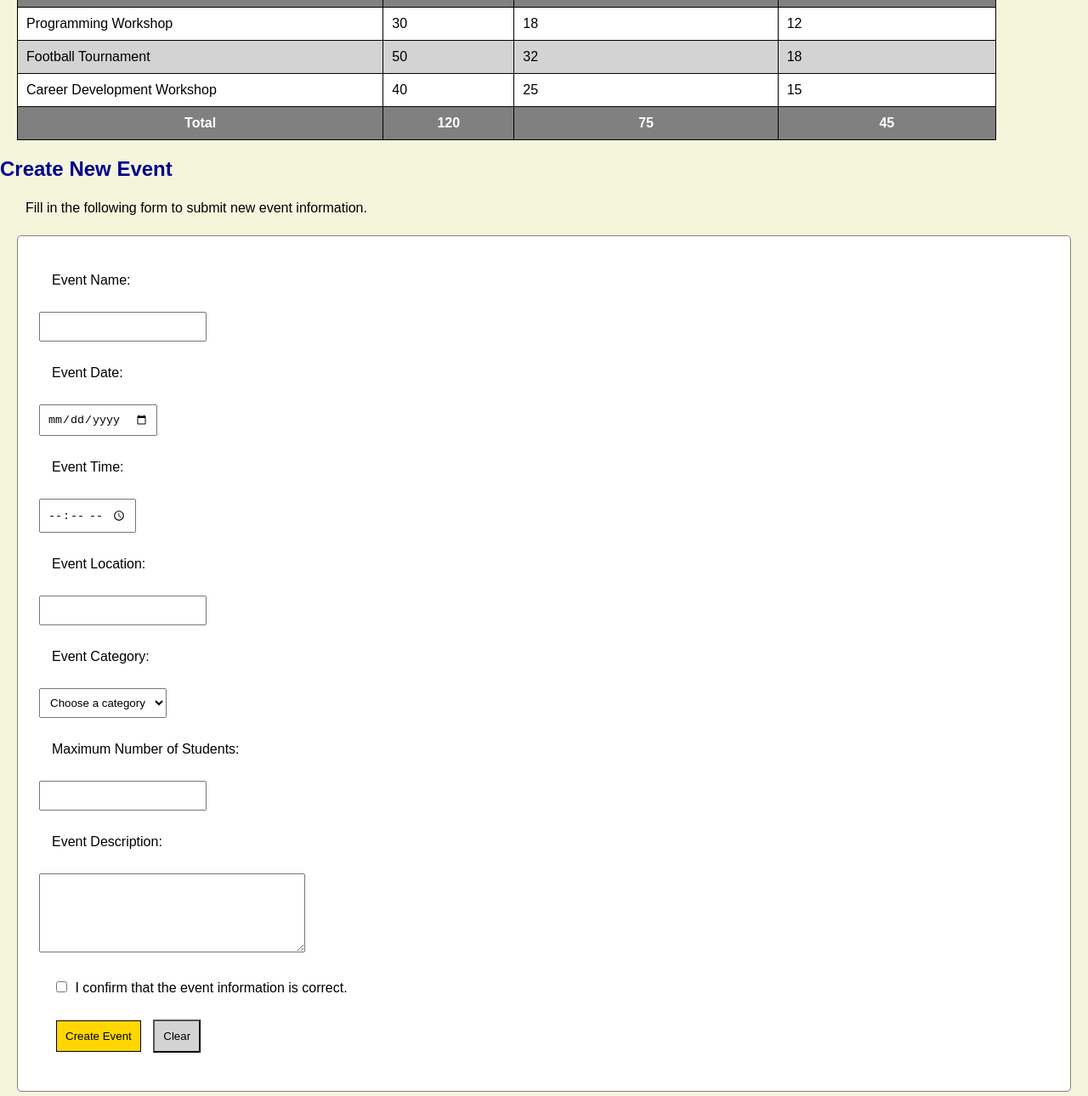
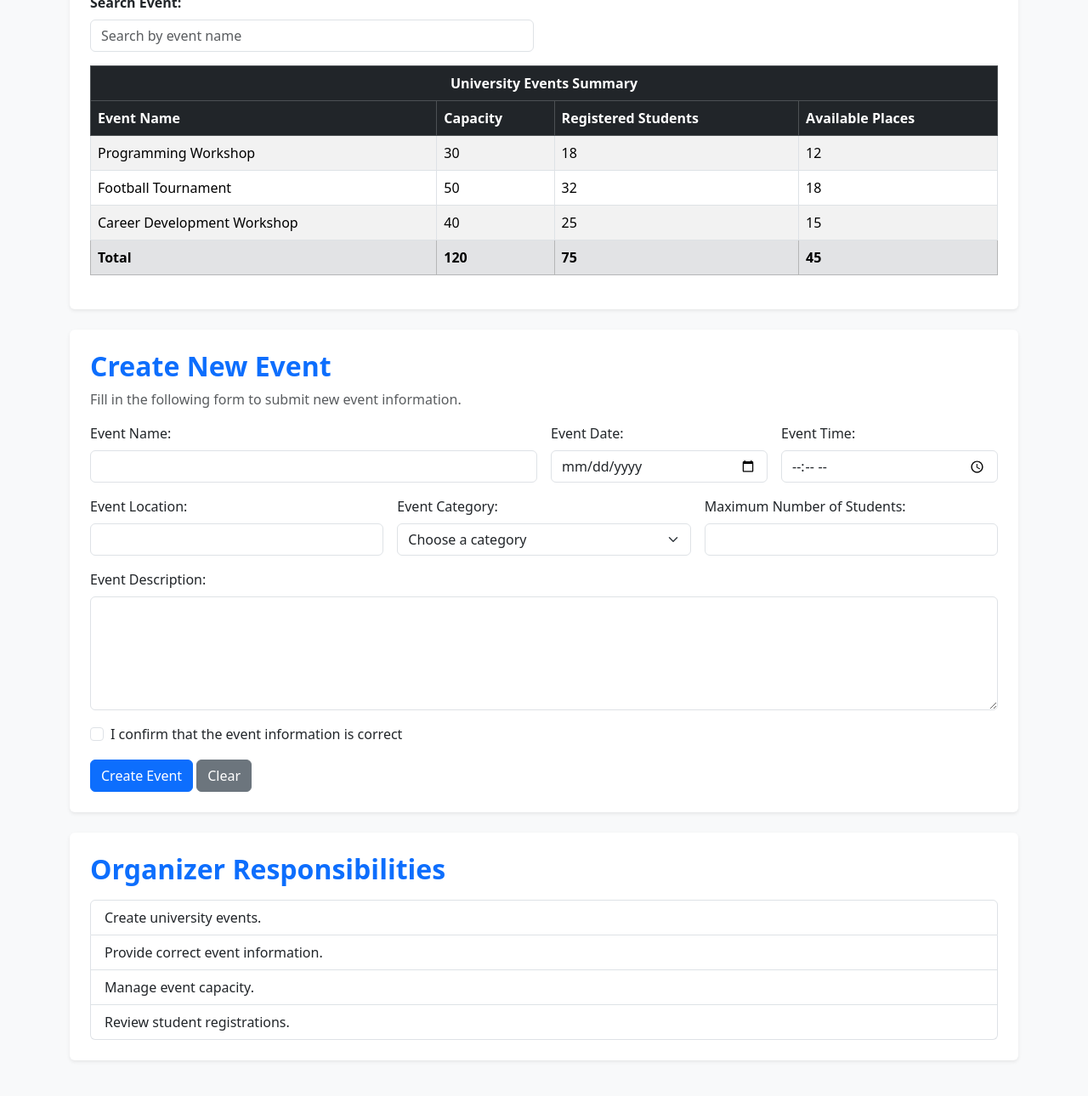
Before and after one commit to s144105-999/UniEvents, a plain HTML site: page organizer.html in a window 1280 px wide. Shown: the part 590-1880 px from the top of the page at 85% size. Drawn offline with nearby package versions, Linux system fonts and the light colour scheme.

Commit message:
update organizer class

```diff
--- a/organizer.html
+++ b/organizer.html
@@ -5,38 +5,61 @@
     <meta charset="UTF-8">
     <title>UniEvents - Organizer Dashboard</title>
     <meta name="viewport" content="width=device-width, initial-scale=1.0">
-    <link rel="stylesheet" href="style.css">
+    <link rel="stylesheet" href="https://cdn.jsdelivr.net/npm/bootstrap@5.3.3/dist/css/bootstrap.min.css">
 </head>
-<body>
+<body class="bg-light">
 
-<header>
-    <img src="logo.png" alt="UniEvents Logo" width="100">
-    <h1>UniEvents</h1>
-    <p>University Events & Registration Platform</p>
+<header class="bg-dark text-white text-center py-4">
+    <img src="logo.png" alt="UniEvents Logo" width="100" class="img-fluid">
+    <h1 class="mt-2">UniEvents</h1>
+    <p class="mb-0">University Events & Registration Platform</p>
 </header>
 
-<nav>
-    <a href="index.html">Home</a>
-    <a href="events.html">Events</a>
-    <a href="details.html">Event Details</a>
-    <a href="my-events.html">My Events</a>
-    <a href="organizer.html">Organizer</a>
-    <a href="feedback.html">Feedback</a>
-    <a href="about.html">About Us</a>
-    <a href="contact.html">Contact Us</a>
-</nav>
+<nav class="navbar navbar-expand-lg navbar-dark bg-secondary">
+        <div class="container">
+            <a class="navbar-brand" href="index.html">UniEvents</a>
 
-<main>
+            <button class="navbar-toggler" type="button" data-bs-toggle="collapse" data-bs-target="#mainNav"
+                aria-controls="mainNav" aria-expanded="false" aria-label="Toggle navigation">
+                <span class="navbar-toggler-icon"></span>
+            </button>
 
-<h2>Organizer Dashboard</h2>
-<p>Welcome to the UniEvents Organizer Dashboard.</p>
-<p>Here you can view event information and create new events.</p>
+            <div class="collapse navbar-collapse" id="mainNav">
+                <ul class="navbar-nav">
+                    <li class="nav-item"><a class="nav-link" href="index.html">Home</a></li>
+                    <li class="nav-item"><a class="nav-link" href="events.html">Events</a></li>
+                    <li class="nav-item"><a class="nav-link" href="details.html">Event Details</a></li>
+                    <li class="nav-item"><a class="nav-link" href="my-events.html">My Events</a></li>
+                    <li class="nav-item"><a class="nav-link active" href="organizer.html">Organizer</a></li>
+                    <li class="nav-item"><a class="nav-link" href="feedback.html">Feedback</a></li>
+                    <li class="nav-item"><a class="nav-link" href="about.html">About Us</a></li>
+                    <li class="nav-item"><a class="nav-link" href="contact.html">Contact Us</a></li>
+                </ul>
+            </div>
+        </div>
+    </nav>
 
-<h2>Events Summary</h2>
+<main class="container my-5">
+    <div class="bg-white rounded shadow-sm p-4 mb-4">
 
-<table>
+<h2 class="text-primary fw-bold">Organizer Dashboard</h2>
+<p class="mb-1">Welcome to the UniEvents Organizer Dashboard.</p>
+<p class="text-muted mb-0">Here you can view event information and create new events.</p>
+    </div>
+
+<div class="bg-white rounded shadow-sm p-4 mb-4">
+<h2 class="text-primary fw-bold">Events Summary</h2>
+<div class="row mb-3">
+            <div class="col-md-6">
+            <label for="searchSummary" class="form-label fw-bold">Search Event: </label>
+            <input type="text" id="searchSummary" class="form-control" placeholder="Search by event name" onkeyup="searchSummaryEvents()">
+            </div>
+        </div>
+<div class="table-responsive">
+<table class="table table-striped table-bordered">
+    <thead class="table-dark">
     <tr>
-        <th colspan="4">University Events Summary</th>
+        <th colspan="4" class="text-center">University Events Summary</th>
     </tr>
     <tr>
         <th>Event Name</th>
@@ -44,90 +67,144 @@
         <th>Registered Students</th>
         <th>Available Places</th>
     </tr>
-    <tr>
-        <td>Programming Workshop</td>
-        <td>30</td>
-        <td>18</td>
-        <td>12</td>
-    </tr>
-    <tr>
-        <td>Football Tournament</td>
-        <td>50</td>
-        <td>32</td>
-        <td>18</td>
-    </tr>
-    <tr>
-        <td>Career Development Workshop</td>
-        <td>40</td>
-        <td>25</td>
-        <td>15</td>
-    </tr>
-    <tr>
-        <th>Total</th>
-        <th>120</th>
-        <th>75</th>
-        <th>45</th>
-    </tr>
+    </thead>
+    <tbody id="summaryBody"></tbody>
+
 </table>
+</div></div>
+<div class="bg-white rounded shadow-sm p-4 mb-4">
+<h2 class="text-primary fw-bold">Create New Event</h2>
+<p class="text-muted">Fill in the following form to submit new event information.</p>
 
-<h2>Create New Event</h2>
-<p>Fill in the following form to submit new event information.</p>
+<form action="https://httpbin.org/get" method="get" id="createEventForm" onsubmit="addOrganizerEvent(event)" class="row g-3">
 
-<form action="https://httpbin.org/get" method="get">
-
-    <p>Event Name:</p>
-    <input type="text" name="eventname" required>
-
-    <p>Event Date:</p>
-    <input type="date" name="eventdate" required>
-
-    <p>Event Time:</p>
-    <input type="time" name="eventtime" required>
-
-    <p>Event Location:</p>
-    <input type="text" name="location" required>
-
-    <p>Event Category:</p>
-    <select name="category" required>
+    <div class="col-md-6">
+                <label class="form-label">Event Name: </label>
+                <input type="text" id="orgEventName" class="form-control" required></div>
+            <div class="col-md-3">
+                <label class="form-label">Event Date: </label>
+                <input type="date" id="orgEventDate" class="form-control" required></div>
+            <div class="col-md-3">
+                <label class="form-label">Event Time: </label>
+                <input type="time" id="orgEventTime" class="form-control" required></div>
+            <div class="col-md-4">
+                <label class="form-label">Event Location:</label>
+                <input type="text" id="orgLocation" class="form-control" required>
+    </div>
+    <div class="col-md-4">
+    <label class="form-label">Event Category:</label>
+    <select name="category" id="orgCategory" class="form-select" required>
         <option value="">Choose a category</option>
         <option value="Academic">Academic</option>
         <option value="Sports">Sports</option>
         <option value="Career">Career</option>
         <option value="Other">Other</option>
-    </select>
+    </select></div>
+    <div class="col-md-4">
+    <label class="form-label">Maximum Number of Students:</label>
+    <input type="number" name="capacity" min="1" id="orgCapacity" class="form-control" required>
+</div>
 
-    <p>Maximum Number of Students:</p>
-    <input type="number" name="capacity" min="1" required>
+<div class="col-12">
+    <label class="form-label">Event Description:</label>
+    <textarea name="description" rows="5" cols="35" id="orgDescription" class="form-control" required></textarea>
+    </div>
 
-    <p>Event Description:</p>
-    <textarea name="description" rows="5" cols="35" required></textarea>
+    <div class="col-12">
+    <div class="form-check">
+        <input type="checkbox" name="confirm" value="yes" class="form-check-input" id="orgConfirm" required>
+        <label class="form-check-label" for="orgConfirm">I confirm that the event information is correct
+    </label>
+    </div></div>
 
-    <p>
-        <input type="checkbox" name="confirm" value="yes" required>
-        I confirm that the event information is correct.
-    </p>
 
-    <p>
-        <input type="submit" value="Create Event">
-        <input type="reset" value="Clear">
-    </p>
+    <div class="col-12">
+        <button type="submit" value="Create Event" class="btn btn-primary">Create Event</button>
+        <button type="reset" value="Clear" class="btn btn-secondary">Clear</button>
+    </div>
+</form></div>
 
-</form>
+<div class="bg-white rounded shadow-sm p-4">
+<h2 class="text-primary fw-bold">Organizer Responsibilities</h2>
 
-<h2>Organizer Responsibilities</h2>
-
-<ul>
-    <li>Create university events.</li>
-    <li>Provide correct event information.</li>
-    <li>Manage event capacity.</li>
-    <li>Review student registrations.</li>
+<ul class="list-group mt-3">
+    <li class="list-group-item">Create university events.</li>
+    <li class="list-group-item">Provide correct event information.</li>
+    <li class="list-group-item">Manage event capacity.</li>
+    <li class="list-group-item">Review student registrations.</li>
 </ul>
+</div>
 
 </main>
 
-<footer>
-    <p>2026 UniEvents - Sultan Qaboos University</p>
+<footer class="bg-dark text-white text-center py-3 mt-5">
+    <p class="mb-0">2026 UniEvents - Sultan Qaboos University</p>
 </footer>
+<script src="https://cdn.jsdelivr.net/npm/bootstrap@5.3.3/dist/js/bootstrap.bundle.min.js"></script>
+<script>
+    //this function help to create an event object with the required properties
+    function OrganizerEvent(name,capacity,registered){
+        this.name=name;
+        this.capacity=capacity;
+        this.registered=registered;
+        this.available=capacity-registered;}
+
+    let summaryArray=[
+        new OrganizerEvent("Programming Workshop",30,18),
+        new OrganizerEvent("Football Tournament",50,32),
+        new OrganizerEvent("Career Development Workshop",40,25)];
+
+    //this function display the summary table with the events information
+    function displaySummaryTable(list){
+        let tbody=document.getElementById("summaryBody");
+        tbody.innerHTML="";
+        let totalCapacity=0;
+        let totalRegistered=0;
+        let totalAvailable=0;
+        for (let i=0;i<list.length;i++){
+            totalCapacity +=list[i].capacity;
+            totalRegistered +=list[i].registered;
+            totalAvailable +=list[i].available;
+            let row = "<tr>"+
+                "<td>"+list[i].name+"</td>" +
+                "<td>"+list[i].capacity+"</td>" +
+                "<td>"+list[i].registered+"</td>" +
+                "<td>"+list[i].available+"</td>" +
+                "</tr>";
+            tbody.innerHTML +=row;}
+
+        //add the total of therow at the bottom of the table
+        let totalRow="<tr class='table-secondary'>"+
+            "<th>Total</th>"+
+            "<th>"+totalCapacity+"</th>" +
+            "<th>"+totalRegistered+"</th>" +
+            "<th>"+totalAvailable+"</th>" +
+            "</tr>";
+        tbody.innerHTML+=totalRow;}
+    // this function add new event from the form to summaryArray
+    function addOrganizerEvent(event){
+        event.preventDefault();
+        const name=document.getElementById("orgEventName").value;
+        const capacity=parseInt(document.getElementById("orgCapacity").value);
+        // the new event begin with 0 registered students
+        const newEvent=new OrganizerEvent(name,capacity,0);
+        summaryArray.push(newEvent);
+        displaySummaryTable(summaryArray);
+        document.getElementById("createEventForm").reset();}
+
+    // this function help to search events in summaryArray by the name
+    function searchSummaryEvents(){
+        let keyword=document.getElementById("searchSummary").value.toLowerCase();
+        let filtered=[];
+        for (let i=0;i<summaryArray.length;i++){
+            if(summaryArray[i].name.toLowerCase().includes(keyword)){
+                filtered.push(summaryArray[i]);}}
+
+        displaySummaryTable(filtered);}
+
+    // display the table when page is loaded
+    displaySummaryTable(summaryArray);
+</script>
 
 </body>
 </html>
```
Also changed, not shown: events.html (+0 -2 lines).
